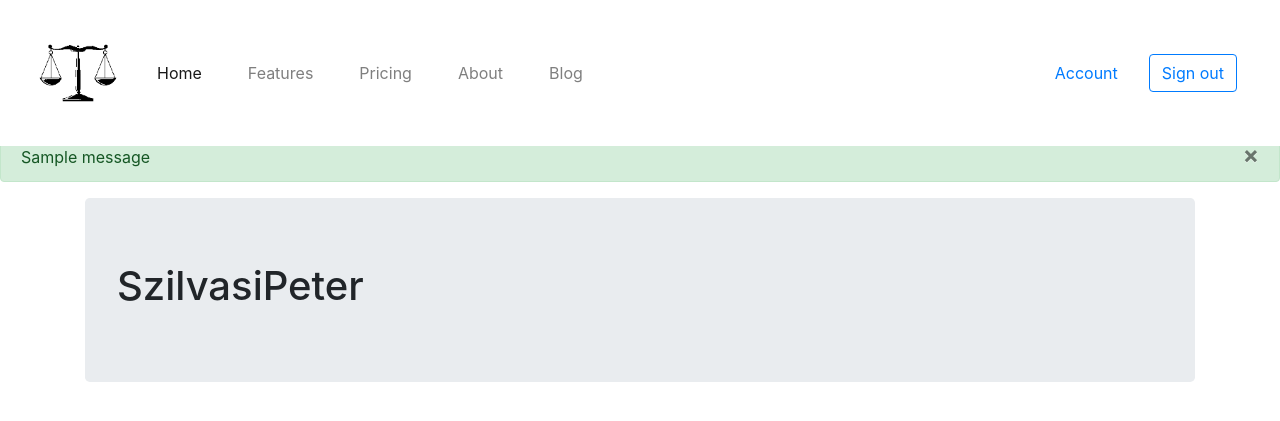
After one commit to SzilvasiPeter/FlaskWebDevelopment, a Flask app: page /account in a window 1280 px wide. The commit adds this page. Shown: the top 421 px of the page. Run offline with Flask 2, Linux system fonts and the light colour scheme; a user stored in the database is signed in; tables that the repository leaves empty hold one stand-in row (values such as "Sample post"); one stand-in notice (Sample message) is shown; some libraries are stand-ins or nearby versions.

Commit message:
Create logout url which redirect to homepage and logout the current user, Add account template to webpage (user cannot go to this route without log in)

```diff
--- a/app/__init__.py
+++ b/app/__init__.py
@@ -9,5 +9,7 @@ app.config['SQLALCHEMY_DATABASE_URI'] = 'sqlite:///site.db'
 db = SQLAlchemy(app)
 bcrypt = Bcrypt(app)
 login_manager = LoginManager(app)
+login_manager.login_view = 'index'
+login_manager.login_message_category = 'info'
 
 from app import views
--- a/app/models.py
+++ b/app/models.py
@@ -4,7 +4,7 @@ from flask_login import UserMixin
 
 @login_manager.user_loader
 def load_user(user_id):
-	return user.query.get(int(user_id))
+	return User.query.get(int(user_id))
 
 class User(db.Model, UserMixin):
 	id = db.Column(db.Integer, primary_key=True)
--- a/app/static/css/main.css
+++ b/app/static/css/main.css
@@ -51,6 +51,11 @@ body {
 	transition: 0.4s;
 }
 
+.SignOutButton {
+	margin-right: 15px;
+	transition: 0.4s;
+}
+
 .myLogo {
 	width: 80px;
 	height: 80px;
--- a/app/static/js/scrolling-nav.js
+++ b/app/static/js/scrolling-nav.js
@@ -8,6 +8,7 @@
       $('.myLogo').css({'height': '60px', 'width' : '60px', 'margin-left' : '5px'});
       $('.nav-link').css({'margin' : '8px'});
       $('.LoginButton').css({'margin-right' : '8px'});
+      $('.SignOutButton').css({'margin-right' : '8px'});
      }else{
       $('.mainNav').css({'padding' : '28px'});
       $('.myLogo').css({'height': '80px', 'width' : '80px', 'margin-left' : '10px'});
--- /dev/null
+++ b/app/templates/account.html
@@ -0,0 +1,8 @@
+{% extends "navigationBar.html" %}
+{% block content %}
+	<div class="container">
+		<div class="jumbotron">
+			<h1>{{ current_user.username }}</h1>
+		</div>
+	</div>
+{% endblock content %}
--- a/app/templates/navigationBar.html
+++ b/app/templates/navigationBar.html
@@ -40,9 +40,15 @@
         </li>
       </ul>
       <!-- Button trigger modal -->
-		<button type="button" class="LoginButton btn btn-md btn-outline-primary" data-toggle="modal" data-target="#LoginModal" data-backdrop="static">
-		  Sing in
-		</button>
+      	{% if current_user.is_authenticated %}
+      		<a class="nav-item nav-link" href="{{ url_for('account') }}">Account</a>
+			<a class="SignOutButton btn btn-md btn-outline-primary" href="{{ url_for('logout') }}">Sign out</a>
+		{% elif request.path == url_for('register') %}
+      	{% else %}
+			<button type="button" class="LoginButton btn btn-md btn-outline-primary" data-toggle="modal" data-target="#LoginModal" data-backdrop="static">
+			  Sing in
+			</button>
+		{% endif %}
 	</div>
 </nav>
 </header>
@@ -50,12 +56,17 @@
   {% with messages = get_flashed_messages(with_categories=true) %}
         {% if messages %}
           {% for category, message in messages %}
-            <div class="alert alert-{{ category }}">
-              {{ message }}
+            <div class="alert alert-{{ category }}" role="alert">
+            	<button type="button" class="close" data-dismiss="alert" aria-label="Close">
+			    	<span aria-hidden="true">&times;</span>
+			  	</button>
+              <span class="align-middle">{{ message }}</span>
             </div>
           {% endfor %}
         {% endif %}
   {% endwith %}
+  {% if current_user.is_authenticated or request.path == url_for('register') %}
+  {% else %}
   <!-- Login Modal -->
 		<div class="modal fade" id="LoginModal" tabindex="-1" role="dialog" aria-labelledby="exampleModalLabel" aria-hidden="true">
 		  <div class="modal-dialog" role="document">
@@ -113,6 +124,7 @@
 		    </div>
 		  </div>
 		</div>
+		{% endif %}
     </div>
   {% block content %}{% endblock %}
     <!-- Custom JavaScript for this theme -->
--- a/app/templates/register.html
+++ b/app/templates/register.html
@@ -1,4 +1,4 @@
-{% extends "navigationBarWithoutSignIn.html" %}
+{% extends "navigationBar.html" %}
 {% block content %}
 <div class="container center_div">
 	<div class="jumbotron">
--- a/app/views.py
+++ b/app/views.py
@@ -2,7 +2,7 @@ from flask import render_template, url_for, flash, redirect, request
 from app import app, db, bcrypt
 from app.forms import RegistrationForm, LoginForm
 from app.models import User, Post
-from flask_login import login_user, current_user
+from flask_login import login_user, current_user, logout_user, login_required
 
 posts = [
 	{
@@ -22,15 +22,15 @@ posts = [
 @app.route('/', methods=['GET', 'POST'])
 @app.route('/index', methods=['GET', 'POST'])
 def index():
-	if current_user.is_authenticated:
-		return redirect(url_for('/'))
 	form1 = LoginForm()
 	if request.method == "POST":
 		if form1.validate():
 			user  = User.query.filter_by(email=form1.email.data).first()
 			if user and bcrypt.check_password_hash(user.password, form1.password.data):
+				flash('Login is successfull.', 'success')
 				login_user(user, remember=form1.remember.data)
-				return redirect(url_for('/index'))
+				next_page = request.args.get('next')
+				return redirect(next_page) if next_page else redirect(url_for('index'))
 			else:
 				flash('Login Unsuccessfull. Your email or password is wrong', 'danger')
 		else:
@@ -52,8 +52,6 @@ def blog_about():
 
 @app.route('/register/', methods=['GET', 'POST'])
 def register():
-	if current_user.is_authenticated:
-		return redirect(url_for('/'))
 	form = RegistrationForm()
 	if form.validate_on_submit():
 		hashed_pw = bcrypt.generate_password_hash(form.password.data).decode('utf-8')
@@ -63,3 +61,13 @@ def register():
 		flash('Your account has been created! You are now able to log in', 'success')
 		return redirect(url_for('index'))
 	return render_template('register.html', title='Register', form=form)
+
+@app.route('/logout')
+def logout():
+	logout_user()
+	return redirect(url_for('index'))
+
+@app.route('/account')
+@login_required
+def account():
+	return render_template('account.html', title='Account')
```
Also changed, not shown: app/templates/layout.html (+7 -2 lines), app/templates/navigationBarWithoutSignIn.html (deleted, +0 -61 lines), app/site.db.
